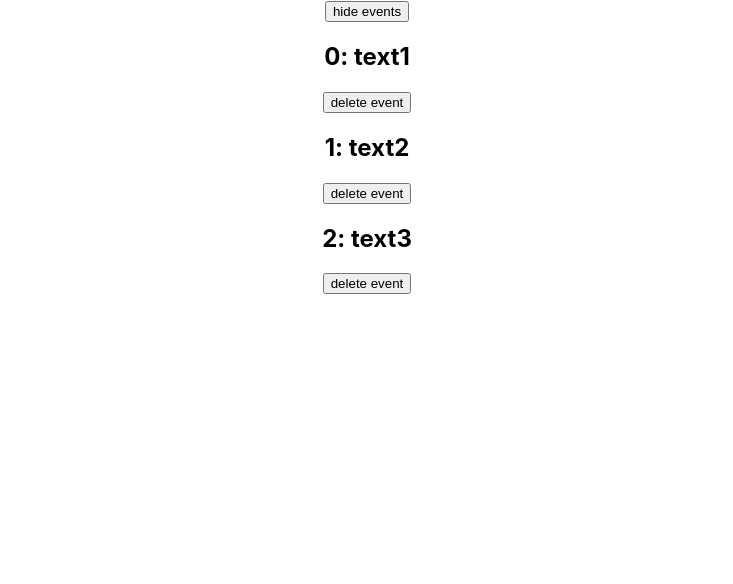
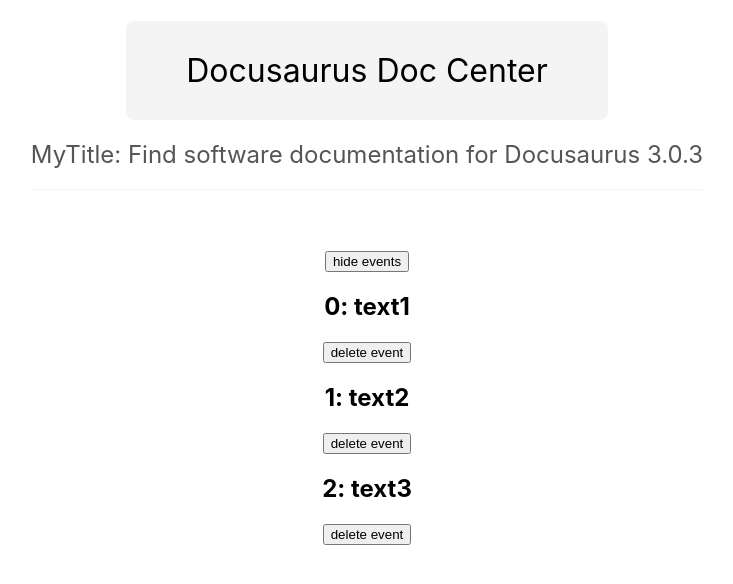
Before and after one commit to csernakakos/react-intro, a React (Create React App) app in the folder project1/: page / in a window 1280 px wide. Shown: the top 584 px of the page, without its empty margins (273-1006 px from the left). Built offline with nearby package versions, Linux system fonts and the light colour scheme.

Commit message:
React props, .env variables

```diff
--- a/project1/src/App.js
+++ b/project1/src/App.js
@@ -1,5 +1,5 @@
 import './App.css';
-// Import useState from React library:
+import Title from "./components/Title";
 import { useState } from "react";
 
 function App() {
@@ -21,8 +21,12 @@
     console.log(id);
   }
 
+  const version = process.env.REACT_APP_DOC_VERSION;
+  const title = "MyTitle"
+
   return (
     <div className="App">
+        <Title version={version} title={title} />
 
         {showEvents && (<div>
           <button onClick={() => {setShowEvents(false)}}>hide events</button>
@@ -32,7 +36,6 @@
           <button onClick={() => {setShowEvents(true)}}>show events</button>
         </div>)}
 
-        {/* If left-hand expression is true, run the right-hand expression: */}
         {showEvents && events.map((e, i) => (
           <div key={e.id}>
             <h2>{i}: {e.title}</h2>
--- /dev/null
+++ b/project1/src/components/Title.js
@@ -0,0 +1,11 @@
+export default function Title({version, title}) {
+
+    return (
+        <div>
+            <h1 className="title">Docusaurus Doc Center</h1>
+            <br />
+            <h2 className="subtitle"> {title}: Find software documentation for Docusaurus {version} </h2>
+        </div>
+    )
+
+}
--- a/project1/src/index.css
+++ b/project1/src/index.css
@@ -11,3 +11,23 @@
   font-family: source-code-pro, Menlo, Monaco, Consolas, 'Courier New',
     monospace;
 }
+
+.title {
+  display: inline-block;
+  padding: 30px 60px;
+  background: #f4f4f4;
+  border-radius: 8px;
+  font-weight: normal;
+  margin-bottom: 10px;
+}
+
+.subtitle {
+  display: inline-block;
+  color: #555;
+  font-weight: normal;
+  padding-bottom: 20px;
+  border-bottom: 1px solid #f4f4f4;
+  margin-top: 10px;
+  margin-bottom: 60px;
+
+}
```
Also changed, not shown: project1/src/components/Modal.js (added), 1 other file (tests, documents, lock files or other folders).
